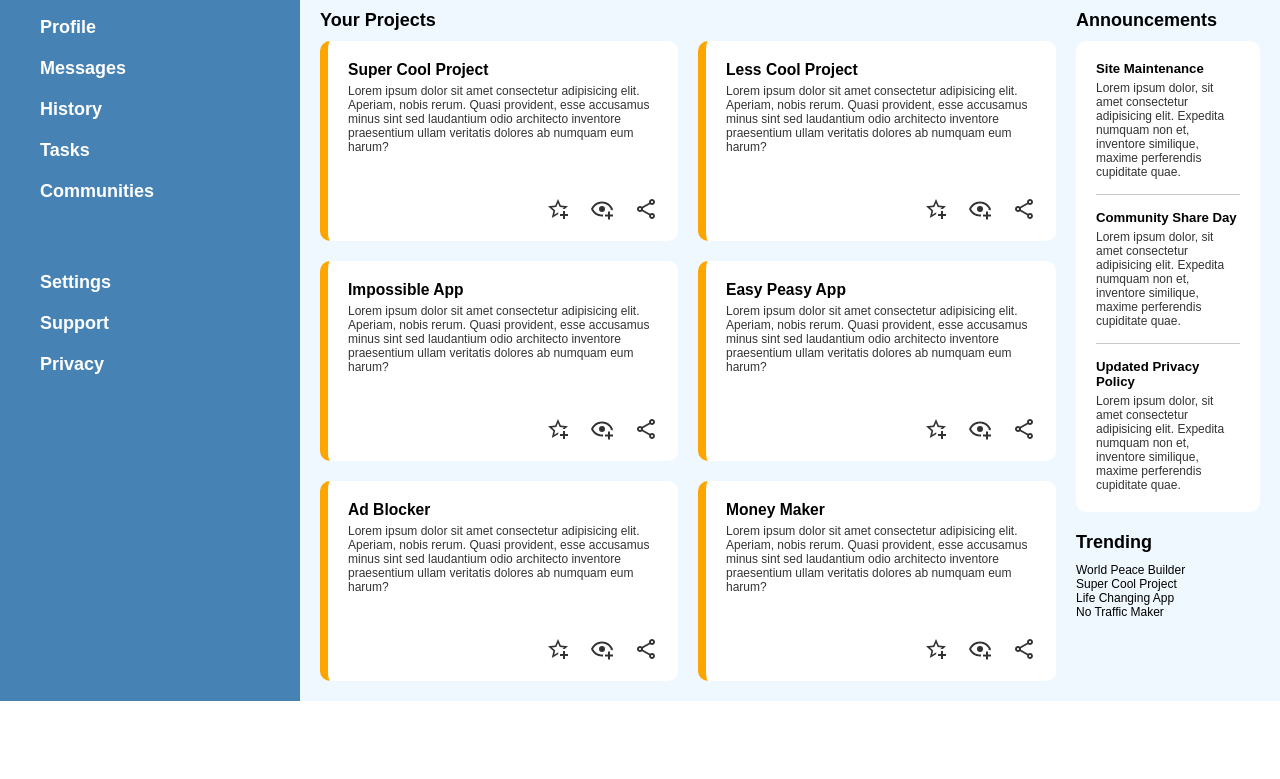
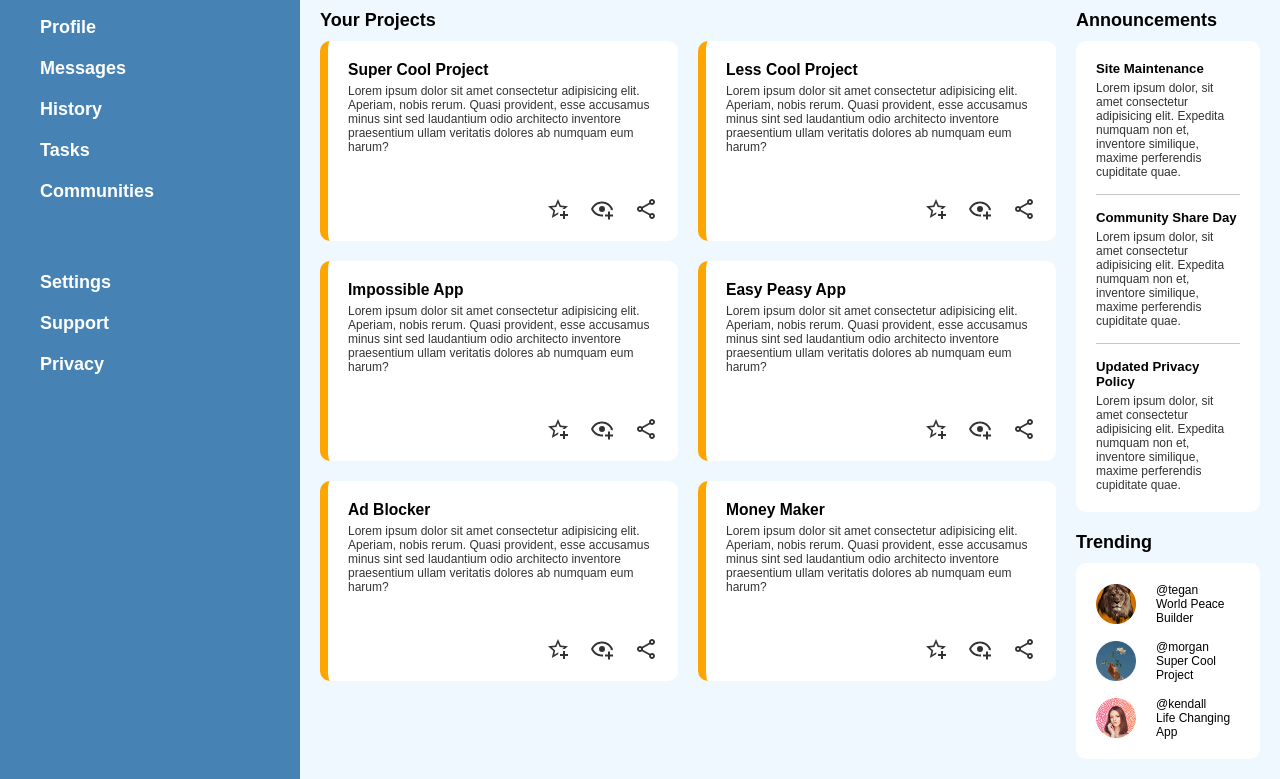
Before and after one commit to cheuyin/odin-admin-dashboard, a plain HTML site: page index.html in a window 1280 px wide. Shown: the part 156-935 px from the top of the page. Before the commit the page ends 857 px from the top, so only its background shows below. Drawn offline with Linux system fonts and the light colour scheme.

Commit message:
Style 'Trending' section

```diff
--- a/css/styles.css
+++ b/css/styles.css
@@ -203,8 +203,6 @@ button {
   background-color: white;
   padding: 20px;
   border-radius: 10px;
-  position: relative;
-  box-sizing: border-box;
 }
 
 .main .announcements .card > div:not(:last-child) {
@@ -222,3 +220,23 @@ button {
 .main .announcements .card p.content {
   opacity: 80%;
 }
+
+.main .trending .card {
+  background-color: white;
+  padding: 20px;
+  border-radius: 10px;
+}
+
+.main .trending .user {
+  display: flex;
+  gap: 20px;
+  align-items: center;
+}
+
+.main .trending .user:not(:last-child) {
+  margin-bottom: 15px;
+}
+
+.main .trending .user img {
+  width: 40px;
+}
--- a/index.html
+++ b/index.html
@@ -23,7 +23,7 @@
               <img src="./img/bell-icon.svg" alt="notification bell">
             </div>
             <div class="profile">
-              <img src="./img/profile-picture.png" alt="profile" width="40px">
+              <img src="./img/morgan-profile.png" alt="profile" width="40px">
             </div>
             <p class="user-name">Morgan Oakley</p>
           </div>
@@ -33,7 +33,7 @@
         <div class="cell">
           <div class="introduction">
             <div class="profile-picture">
-              <img src="./img/profile-picture.png" alt="profile" width="60px">
+              <img src="./img/morgan-profile.png" alt="profile" width="60px">
             </div>
             <div class="greeting">
               <p>Hi there,</p>
@@ -179,10 +179,27 @@
         <div class="trending">
           <p class="label">Trending</p>
           <div class="card">
-            <p>World Peace Builder</p>
-            <p>Super Cool Project</p>
-            <p>Life Changing App</p>
-            <p>No Traffic Maker</p>
+            <div class="user">
+              <img class="profile-picture" src="./img/tegan-profile.png" alt="tegan's profile picture">
+              <div class="info">
+                <div class="name">@tegan</div>
+                <div class="project">World Peace Builder</div>
+              </div>
+            </div>
+            <div class="user">
+              <img class="profile-picture" src="./img/morgan-profile.png" alt="morgan's profile picture">
+              <div class="info">
+                <div class="name">@morgan</div>
+                <div class="project">Super Cool Project</div>
+              </div>
+            </div>
+            <div class="user">
+              <img class="profile-picture" src="./img/kendall-profile.png" alt="kendall's profile picture">
+              <div class="info">
+                <div class="name">@kendall</div>
+                <div class="project">Life Changing App</div>
+              </div>
+            </div>
           </div>
         </div>
       </div>
```
Also changed, not shown: img/alex-profile.png (added), img/kendall-profile.png (added), img/logo.svg (added), img/morgan-profile.png (renamed from img/profile-picture.png), img/tegan-profile.png (added).
